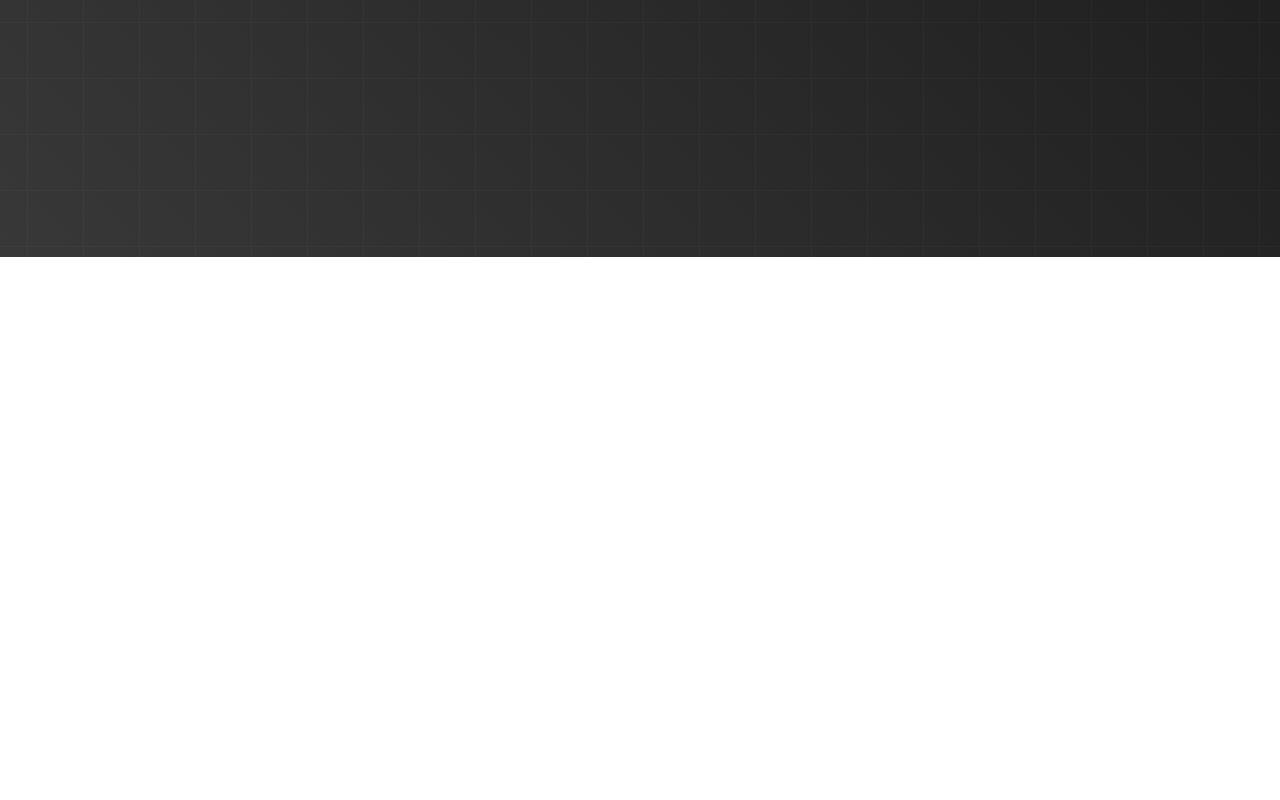
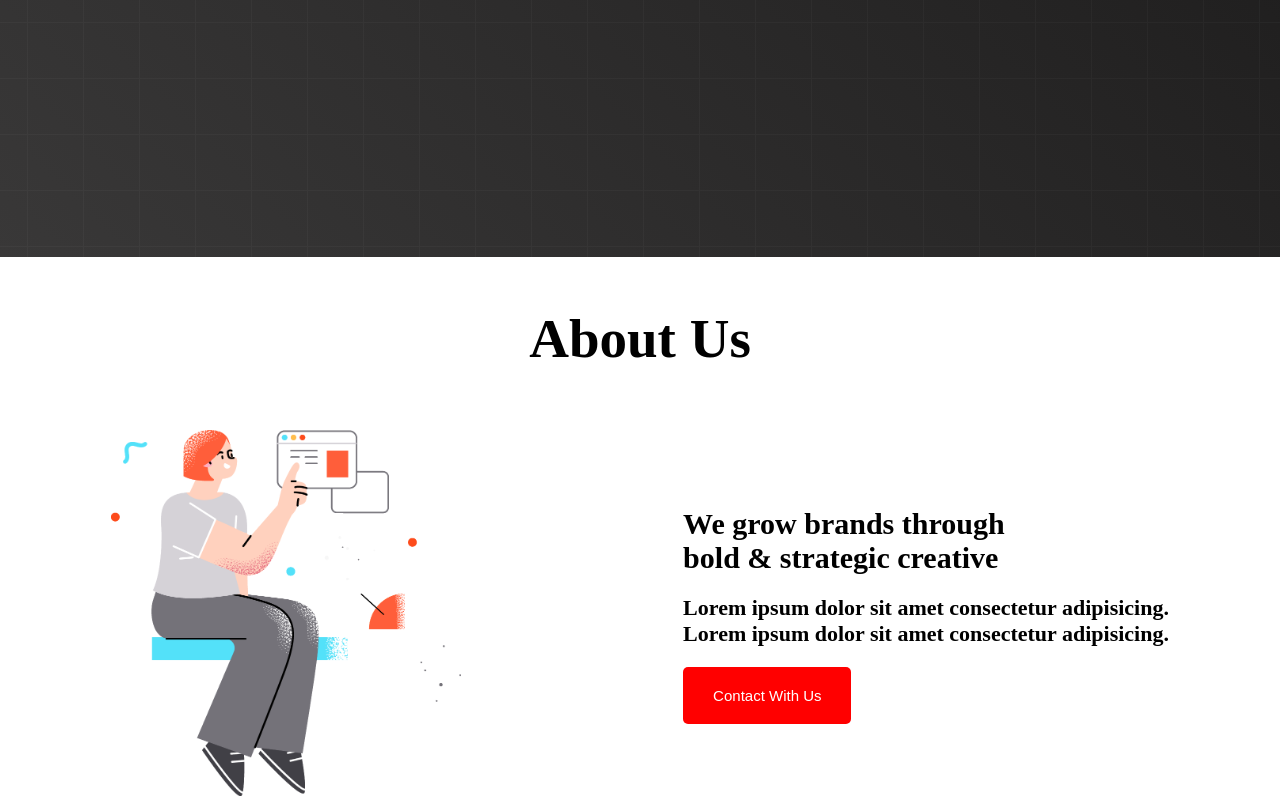
Before and after one commit to rahathossainn/digital-product, a plain HTML site: page index.html in a window 1280 px wide. Shown: the part 746-1546 px from the top of the page. Before the commit the page ends 1003 px from the top, so only its background shows below. Drawn offline with Linux system fonts and the light colour scheme.

Commit message:
added about us

```diff
--- a/css/style.css
+++ b/css/style.css
@@ -68,3 +68,41 @@
 }
 
 /* End Banner Section */
+
+/* start about us section */
+
+.about-us-container{
+    display: flex;
+    justify-content: space-around;
+    align-items: center;
+}
+.about-us-container button{
+    padding: 20px 30px;
+    border-radius:5px;
+}
+.about-us-container button:hover{
+    background-color: black;
+    color: white;
+}
+.about-us-title{
+    font-size: 55px;
+    text-align: center;
+    margin-top: 50px;
+    margin-bottom: 60px;
+}
+.about-us-text h2{
+    font-size: 30px;
+}
+.about-us-text p{
+    font-size: 22px;
+    font-weight: bold;
+    margin-top: 20px;
+    margin-bottom: 20px;
+}
+.about-us-imgtag{
+    width:350px;
+}
+
+/* about us section end */
+
+/* our service start */
--- a/index.html
+++ b/index.html
@@ -54,6 +54,31 @@
                 </div>
             </div>
         </section>
+        <section>
+
+            <h1 class="about-us-title">About Us</h1>
+
+            <div class="about-us-container">
+
+                <div class="about-us-img">
+                    <img class="about-us-imgtag" src="images/section.png" alt="">
+                </div>
+
+                <div class="about-us-text">
+
+                    <h2>We grow brands through <br> bold & strategic creative</h2>
+                    <p>Lorem ipsum dolor sit amet consectetur adipisicing. <br>
+                       Lorem ipsum dolor sit amet consectetur adipisicing.
+                    </p>
+
+                    <button class="btn">Contact With Us</button>
+                </div>
+            </div>
+        </section>
+        <!-- about us end -->
+
+        <!-- our service start -->
+        <section></section>
     </main>
 
     <footer>
```
